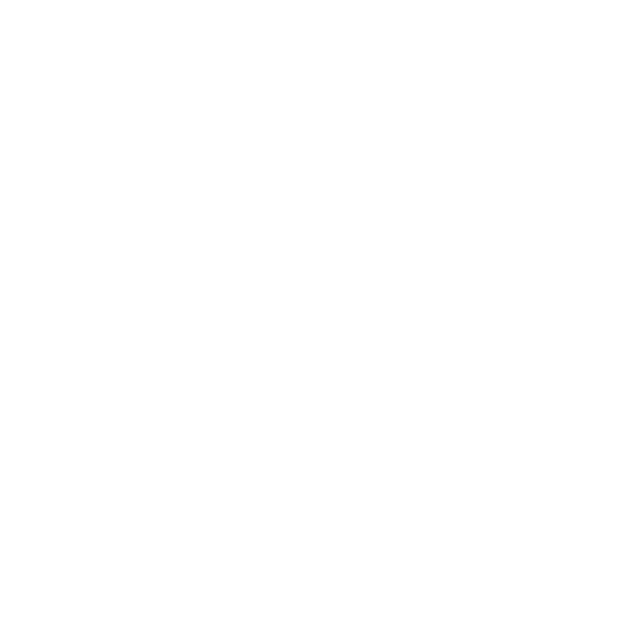
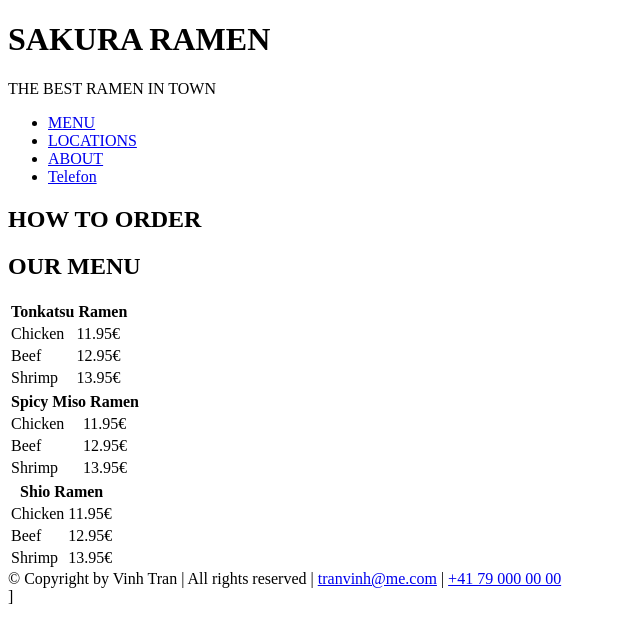
Before and after one commit to tranvinh-git/Learnings, a plain HTML site: page Projekt3_SakuraRamen_Responsive/index.html in a window 1280 px wide. Shown: the whole page, without its empty margins (0-640 px from the left). Drawn offline with Linux system fonts and the light colour scheme.

Commit message:
Semantik Struktur und Menu geandert

```diff
--- a/Projekt3_SakuraRamen_Responsive/index.html
+++ b/Projekt3_SakuraRamen_Responsive/index.html
@@ -0,0 +1,113 @@
+<!DOCTYPE html>
+<html lang="en">
+<head>
+    <meta charset="UTF-8">
+    <meta name="viewport" content="width=device-width, initial-scale=1.0">
+    <title>Sakura Ramen</title>
+</head>
+<body>
+    <header>
+        <h1>SAKURA RAMEN</h1>
+        <span>THE BEST RAMEN IN TOWN</span>
+    </header>
+
+    <nav>
+        <ul>
+            <li><a href="#">MENU</a></li>
+            <li><a href="#">LOCATIONS</a></li>
+            <li><a href="#">ABOUT</a></li>
+            <li><a href="#">Telefon</a></li>
+        </ul>
+    </nav>
+    <main>
+        <article>
+            <order-section>
+            <h2>HOW TO ORDER</h2>
+            </order-section>
+            <pick-up-section>
+                <h3></h3>
+            </pick-up-section>
+        </article>
+        <article>
+            <menu-title>
+            <h2>OUR MENU</h2>
+            </menu-title>
+
+            <menu-tonkatsu-section>
+            <table>
+                <tr>
+                    <th colspan="2">
+                        Tonkatsu Ramen
+                    </th>
+                    <tr>
+                        <td>Chicken</td>
+                        <td>11.95€</td>
+                    </tr>
+                     <tr>
+                        <td>Beef</td>
+                        <td>12.95€</td>
+                    </tr>
+                     <tr>
+                        <td>Shrimp</td>
+                        <td>13.95€</td>
+                    </tr>
+                </tr>
+            </table>
+            </menu-tonkatsu-section>
+
+            <menu-spicy-miso-section>
+            <table>
+                <tr>
+                    <th colspan="2">
+                        Spicy Miso Ramen
+                    </th>
+                    <tr>
+                        <td>Chicken</td>
+                        <td>11.95€</td>
+                    </tr>
+                     <tr>
+                        <td>Beef</td>
+                        <td>12.95€</td>
+                    </tr>
+                     <tr>
+                        <td>Shrimp</td>
+                        <td>13.95€</td>
+                    </tr>
+                </tr>
+            </table>
+            </menu-spicy-miso-section>
+
+            <menu-shio-section>
+            <table>
+                <tr>
+                    <th colspan="2">
+                        Shio Ramen
+                    </th>
+                    <tr>
+                        <td>Chicken</td>
+                        <td>11.95€</td>
+                    </tr>
+                     <tr>
+                        <td>Beef</td>
+                        <td>12.95€</td>
+                    </tr>
+                     <tr>
+                        <td>Shrimp</td>
+                        <td>13.95€</td>
+                    </tr>
+                </tr>
+            </table>
+            </menu-shio-section>
+
+        </article>
+    </main>
+
+    <footer>
+        © Copyright by Vinh Tran | All rights reserved  |
+        <adress>
+            <a href="mailto:tranvinh@me.com">tranvinh@me.com</a> | <a href="tel:+41 79 000 00 18">+41 79 000 00 00</a>
+        </adress>
+    </footer>
+
+</body>
+</html>]
```
Also changed, not shown: Projekt1_SakuraRamen/index.html (+1 -1 lines).
